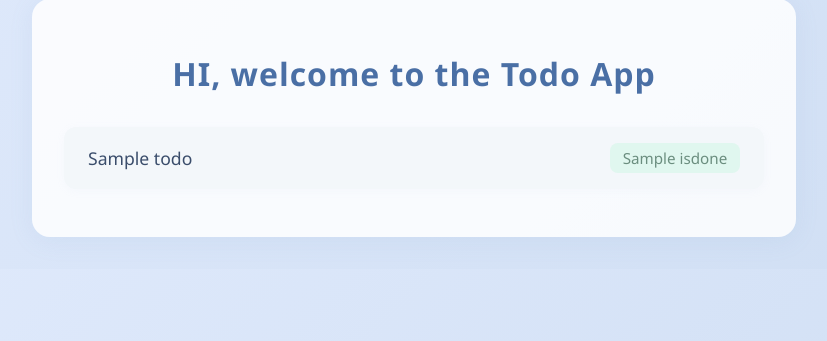
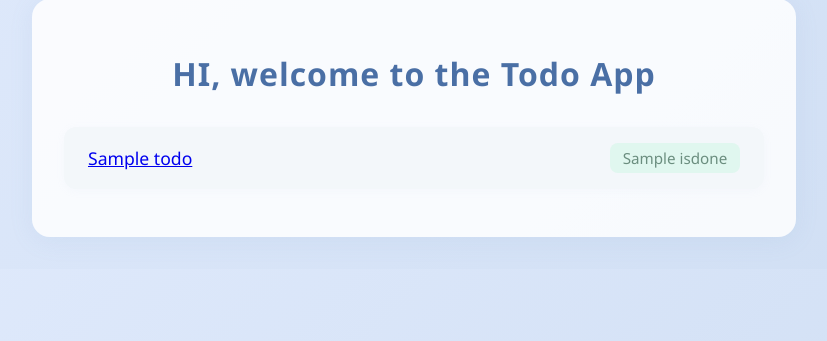
Before and after one commit to AdreshSingh/django_basic, a Django app: template basic_start/todos/templates/home.html in a window 1280 px wide. Shown: the part 87-428 px from the top of the page, without its empty margins (226-1053 px from the left). Run offline with Django 5.2, Linux system fonts and the light colour scheme; the template is opened without the code that fills it: most values are stand-ins (such as "Sample title", 1, 10 or a date in 2020).

Commit message:
modified UI

```diff
--- a/basic_start/todos/templates/home.html
+++ b/basic_start/todos/templates/home.html
@@ -95,7 +95,7 @@
         <h1>HI, welcome to the Todo App</h1>
         {% for todo in data %}
         <div class="todo-item">
-            <div class="todo-title">{{todo.title}}</div>
+            <div class="todo-title"><a href="details/{{todo.id}}">{{todo.title}}</a></div>
             <div class="todo-status" data-done="{{todo.isdone}}">{{todo.isdone}}</div>
         </div>
         {% endfor %}
```
